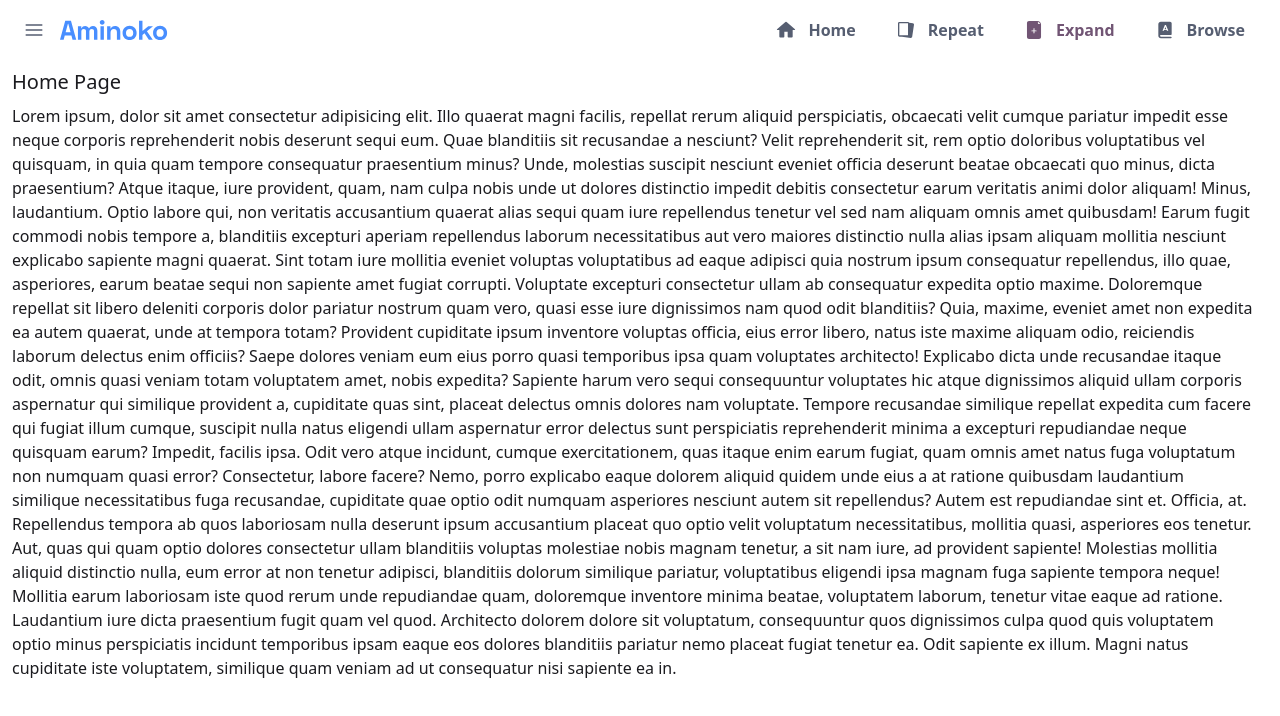
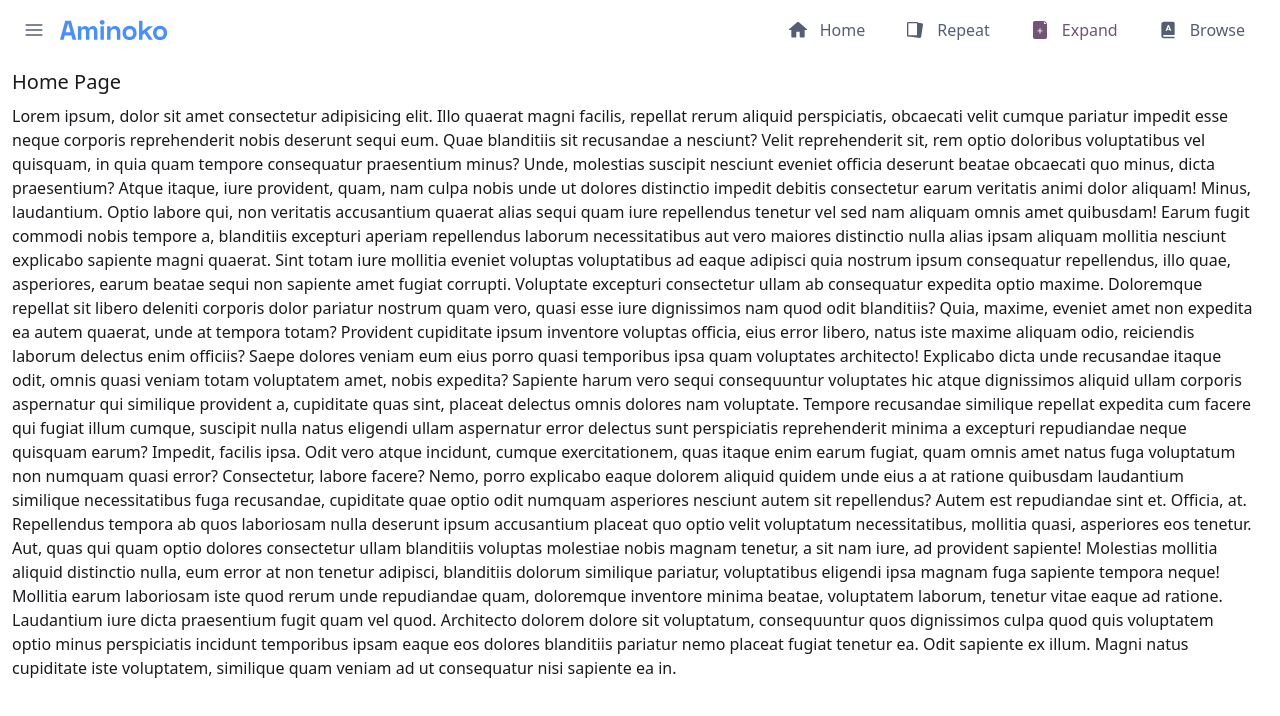
Before and after one commit to AlinurMirlan/aminoko-web, a React (Vite) app: page / in a window 1280 px wide. Shown: the top 716 px of the page. Built offline with nearby package versions, Linux system fonts and the light colour scheme.

Commit message:
style: change the roundness and font boldness of the buttons

```diff
--- a/src/components/common/Button.tsx
+++ b/src/components/common/Button.tsx
@@ -21,7 +21,7 @@ export function Button({
       role="button"
       {...buttonProps}
       className={`outline-none rounded-full py-2 px-4 ${colorVariants[buttonVariant][colorVariant].background}
-      ${colorVariants[buttonVariant][colorVariant].text} hover:shadow-md transition-shadow duration-300 font-semibold
+      ${colorVariants[buttonVariant][colorVariant].text} hover:shadow-md transition-shadow duration-300 font-medium
       flex items-center gap-2 ${className}`}
     >
       {Icon && (
--- a/src/components/common/ButtonFlat.tsx
+++ b/src/components/common/ButtonFlat.tsx
@@ -22,7 +22,7 @@ export function ButtonFlat({
       role="button"
       {...buttonProps}
       className={`${colorVariant.text} ${colorVariant.bg} rounded-3xl
-        outline-none font-semibold flex gap-3 items-center justify-center px-3 py-1.5 m-2 my-3 ${className}`}
+        outline-none font-medium flex gap-3 items-center justify-center px-3 py-1.5 m-2 my-3 ${className}`}
     >
       <Icon className={`h-5 ${colorVariant.fill}`} />
       {children}
--- a/src/components/common/ButtonIcon.tsx
+++ b/src/components/common/ButtonIcon.tsx
@@ -20,7 +20,7 @@ export function ButtonIcon({
     <Button
       {...buttonProps}
       Icon={Icon}
-      className={`rounded-md [&&]:p-3 ${className}`}
+      className={`rounded-full [&&]:p-3 ${className}`}
       buttonVariant={buttonVariant}
       colorVariant={colorVariant}
     />
```
